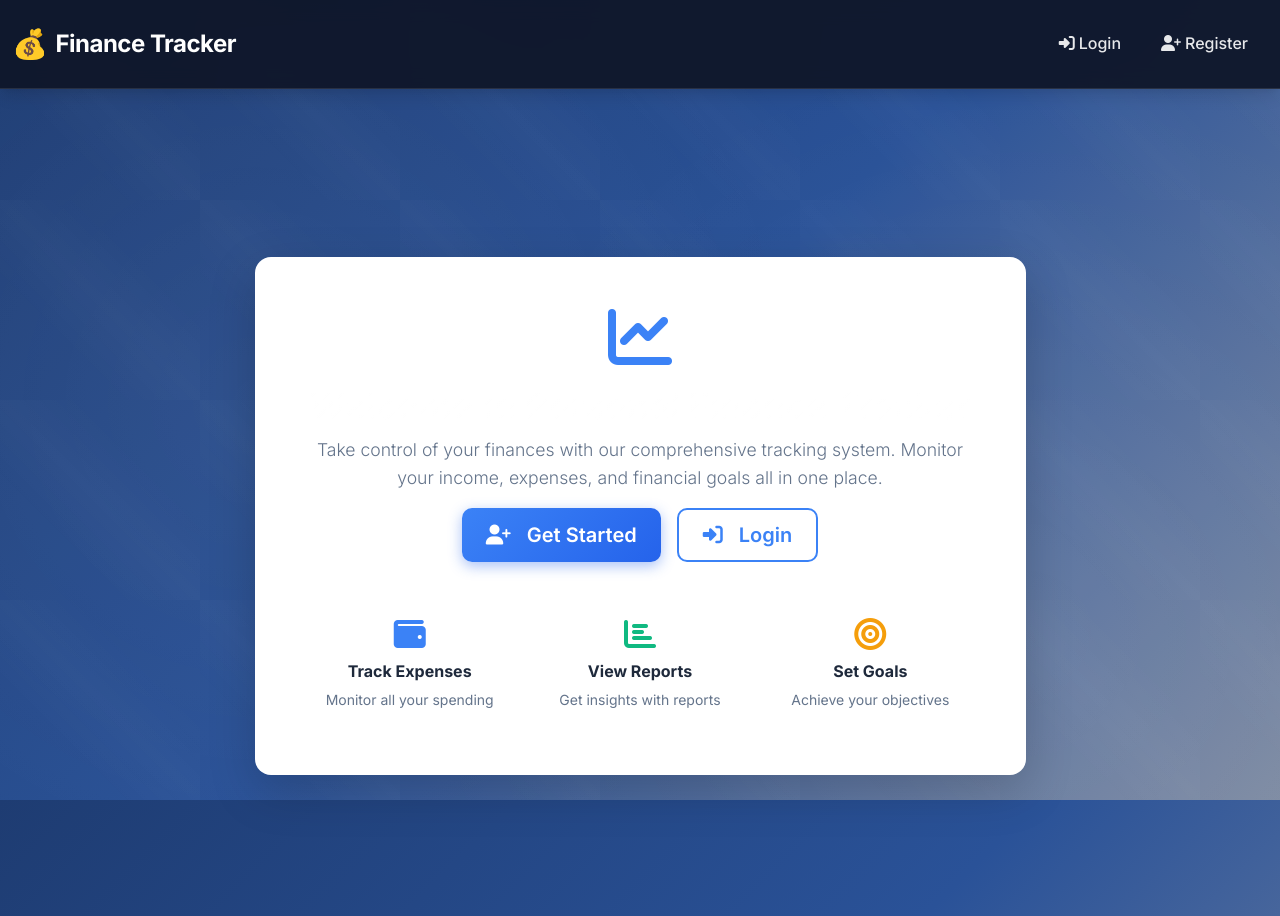
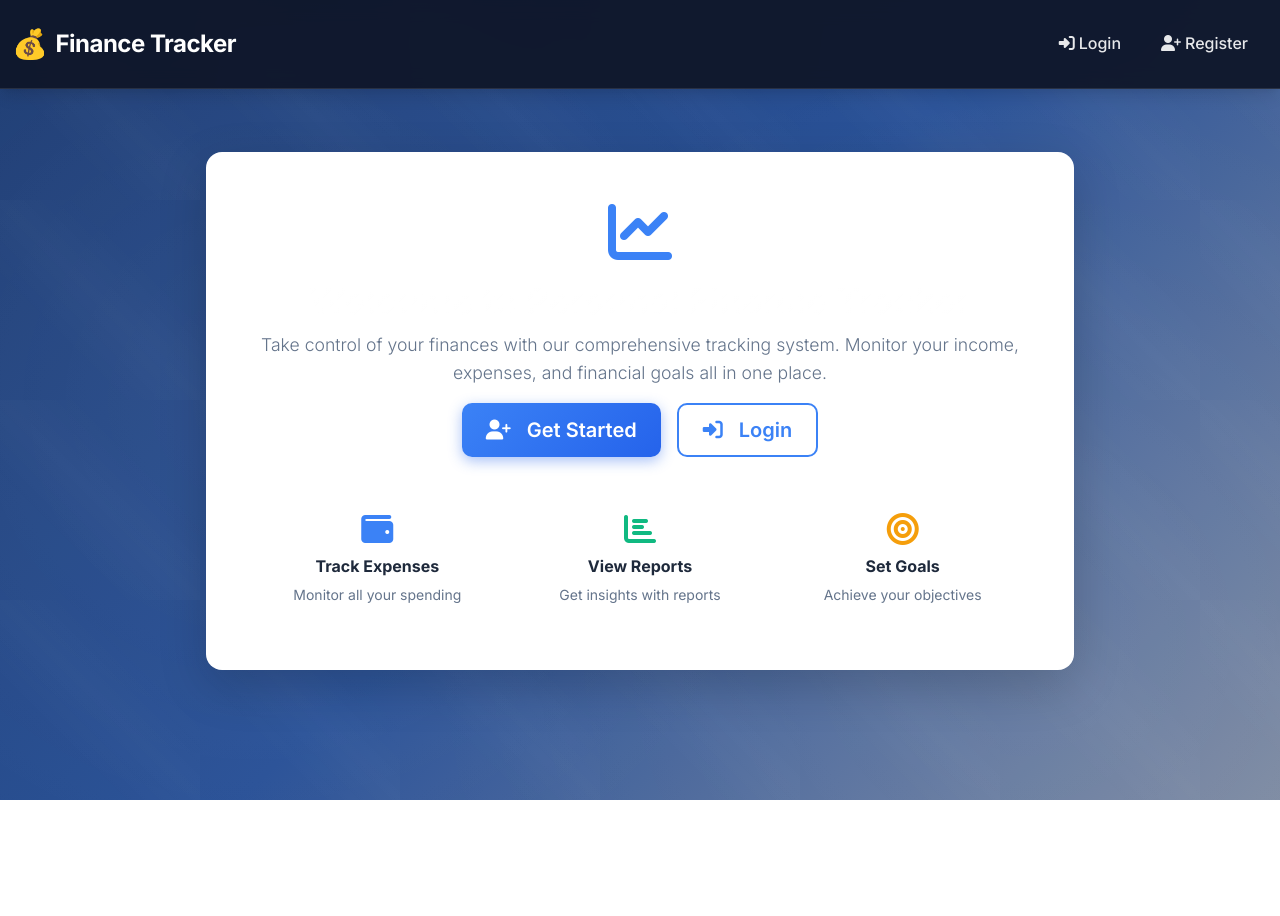
Before and after one commit to chauhan-kashish/personal_finance_tracker, a Django app: page / in a window 1280 px wide. After the commit the page ends 800 px from the top, so only its background shows below. Run offline with Django 5.2, Linux system fonts and the light colour scheme; some libraries are stand-ins or nearby versions.

Commit message:
add changes

```diff
--- a/backend/templates/home.html
+++ b/backend/templates/home.html
@@ -1,9 +1,34 @@
 {% extends 'base.html' %}
 {% block content %}
-<div class="container py-4">
-  <div class="row justify-content-center align-items-center" style="min-height: calc(100vh - 120px);">
-    <div class="col-lg-9 text-center">
-      <div class="card p-4 shadow-lg">
+<style>
+  body.home-page {
+    overflow: hidden;
+    height: 100vh;
+  }
+  body.home-page .container {
+    position: fixed;
+    top: 0;
+    left: 0;
+    width: 100%;
+    height: 100vh;
+    display: flex;
+    align-items: center;
+    justify-content: center;
+    padding-top: 70px;
+    box-sizing: border-box;
+    margin: 0;
+    max-width: 100%;
+    padding-left: 0;
+    padding-right: 0;
+  }
+  .home-card-wrapper {
+    width: 100%;
+    max-width: 900px;
+    padding: 0 1rem;
+  }
+</style>
+<div class="home-card-wrapper">
+  <div class="card p-4 shadow-lg text-center">
         <div class="card-body">
           <div class="mb-3">
             <i class="fas fa-chart-line" style="font-size: 4rem; color: var(--primary-color);"></i>
@@ -58,6 +83,9 @@
         </div>
       </div>
     </div>
-  </div>
-</div>
+<script>
+  document.addEventListener('DOMContentLoaded', function() {
+    document.body.classList.add('home-page');
+  });
+</script>
 {% endblock %}
```
